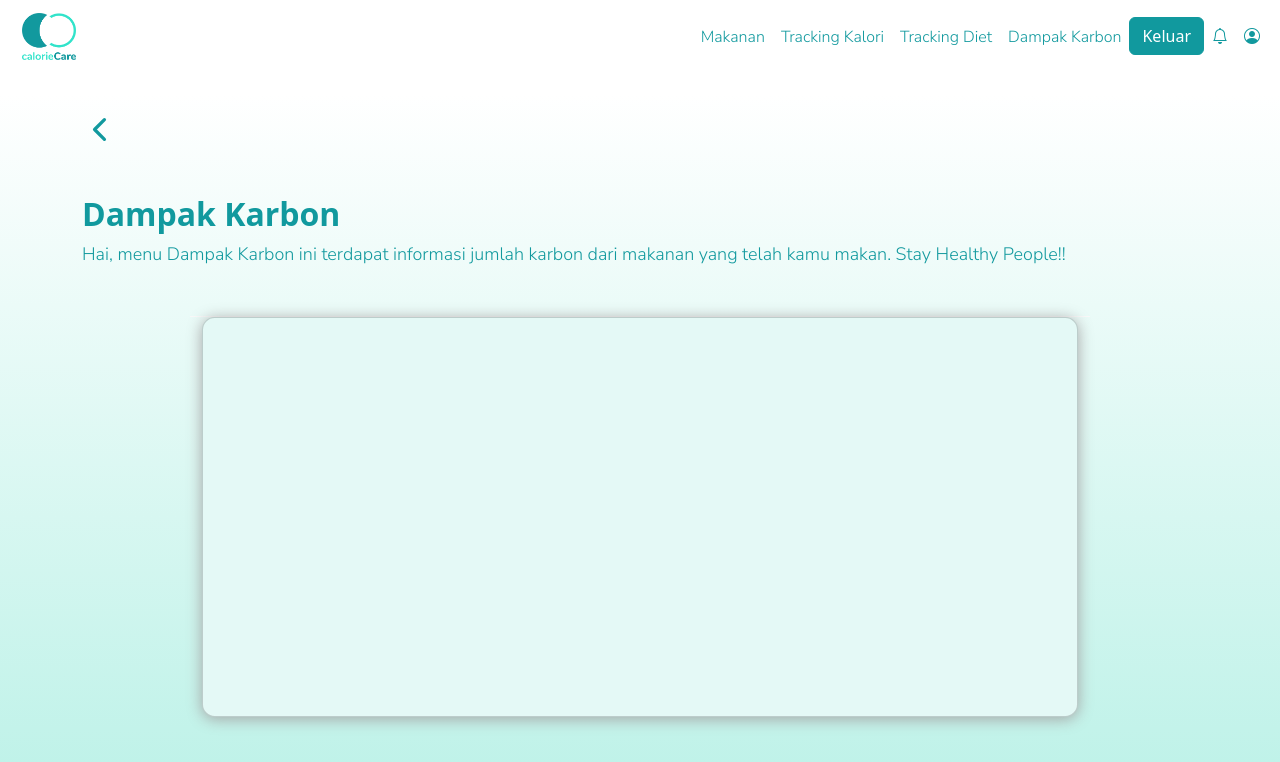
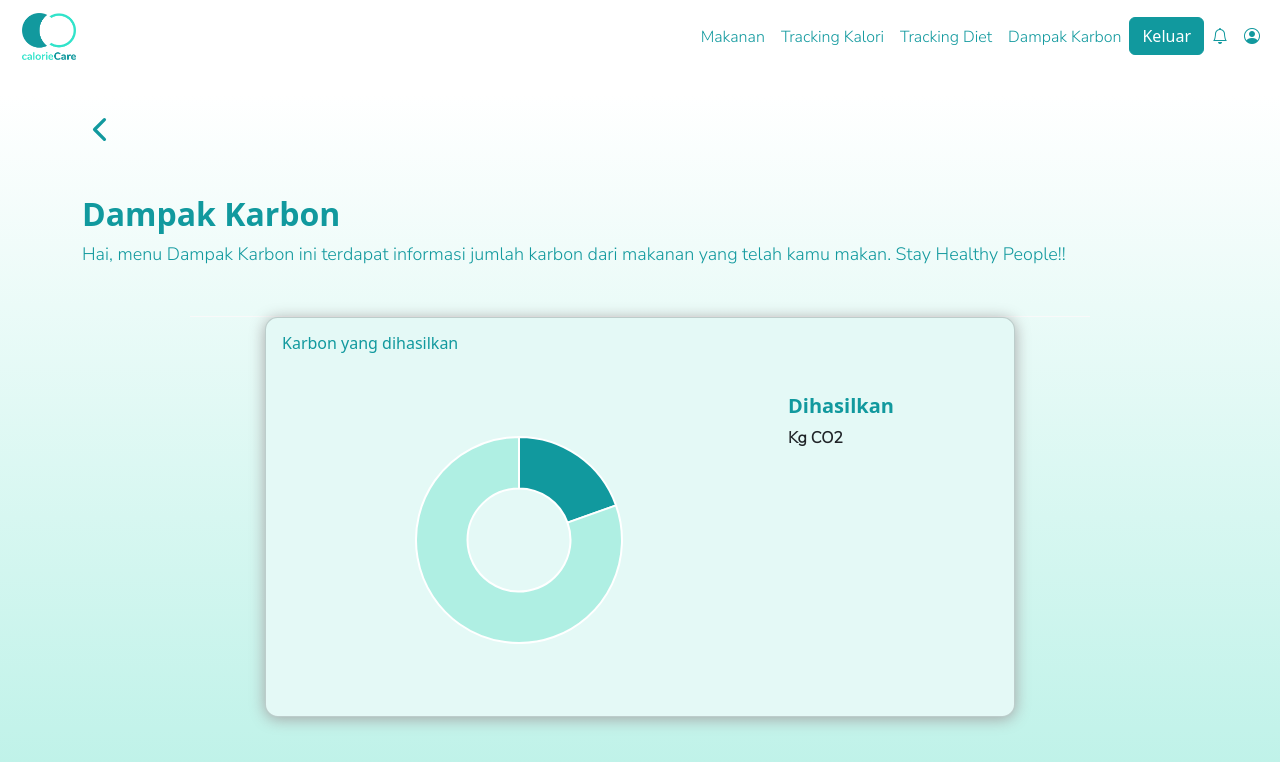
Before and after one commit to Calcare-FEBE-1/calcare-fe-1, a React (Create React App) app: page /TrackKarbon in a window 1280 px wide. Shown: the top 762 px of the page. Built offline with nearby package versions, Linux system fonts and the light colour scheme.

Commit message:
Update Chart pada Dampak Karbon Page

```diff
--- a/src/pages/TrackKarbon.js
+++ b/src/pages/TrackKarbon.js
@@ -1,13 +1,32 @@
-import React from 'react'
+import React, {useState} from 'react'
 import '../style/css/TrackKarbon.css'
 import Footer from '../components/Footer'
 import { Link } from 'react-router-dom'
 import {IoChevronBack} from 'react-icons/io5'
 import Navbar from '../components/Navbar'
 import image1 from '../assets/img/img1.png'
+import {Chart as ChartJs, Tooltip, Title, ArcElement, Legend} from 'chart.js';
+import { Doughnut } from 'react-chartjs-2';
+
+ChartJs.register(
+    Tooltip, Title, ArcElement, Legend
+  );
 
 
 const TrackKarbon = () =>{
+
+    const [data, setData] = useState({
+        datasets: [{
+            data: [340, 1400],
+            backgroundColor:[
+
+              '#11999E',
+              '#AFEFE3'
+            ]
+        },
+      ],
+
+    });
 
 
 
@@ -28,11 +47,27 @@ const TrackKarbon = () =>{
             </div>
 
             <div className="container section-track-kal">
-                <div className="container track-left">
-                    <div className="card card-left" style={{width:(900)}}>
+                <div className="container track-left" >
+                <div className="card card-left" style={{width:(750)}} >
+                    <div className="row g-0">
+                        <h6 className="heading-card">Karbon yang dihasilkan</h6>
+                        <div className="col-md-6 chart-item">
+                            <div className="chart-container">
+                                <div className="chart " data-percent="92" data-bar-color="#11999E">
+                                    <Doughnut data={data}/>
+                                </div>
+                            </div>
+                        </div>
 
+                        <div className="col-md-3">
+                        <div className="card-body">
+                            <h5 className="card-title">Dihasilkan</h5>
+                            <p className="card-text" style={{fontWeight:'bold', fontStyle:'normal'}}> <span className="fw-bold" id="hitung-cal" ></span>  Kg CO2</p>
+                        </div>
+
+                        </div>
                     </div>
-
+                    </div>
                 </div>
             </div>
 
--- a/src/style/css/TrackKarbon.css
+++ b/src/style/css/TrackKarbon.css
@@ -55,6 +55,7 @@ main .container-fluid{
 .track-left
 {
 	border-top: 1px solid #f9f9f9;
+    justify-content: center;
 }
 
 .track-left:last-child { margin-bottom: -30px; }
```
